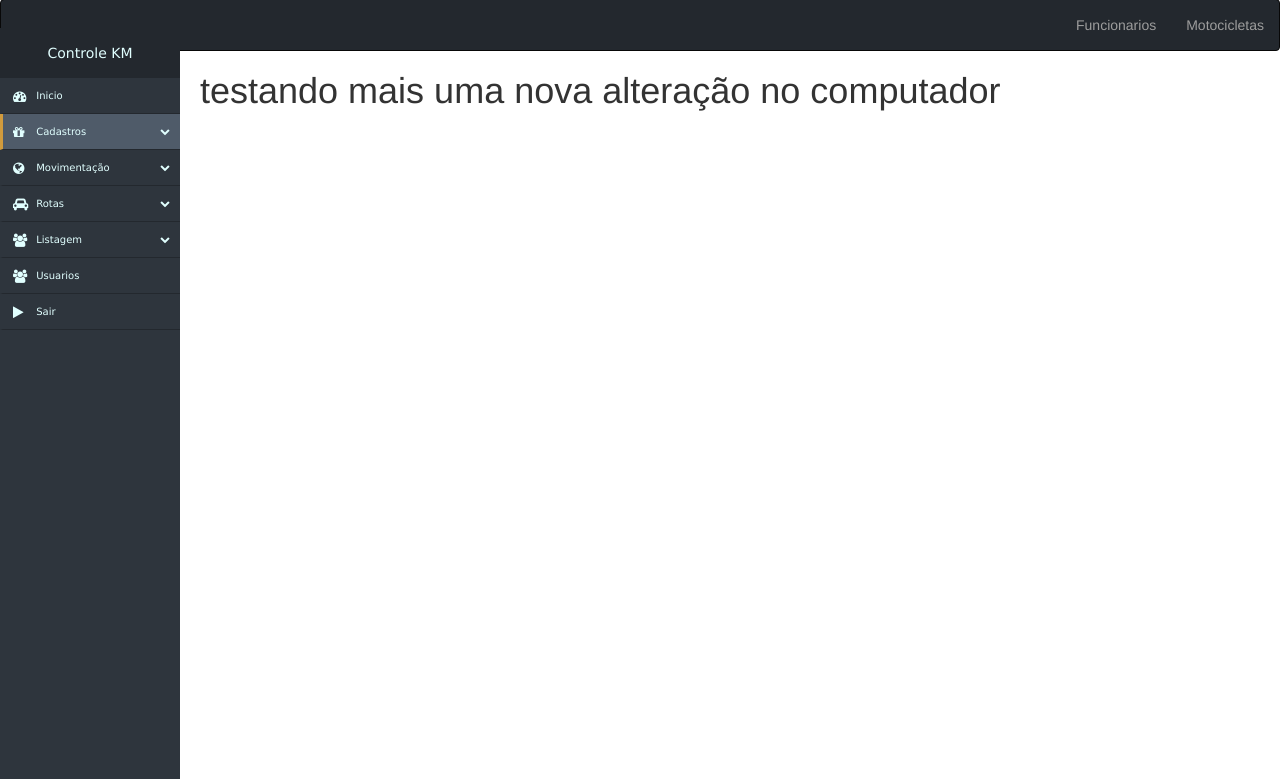
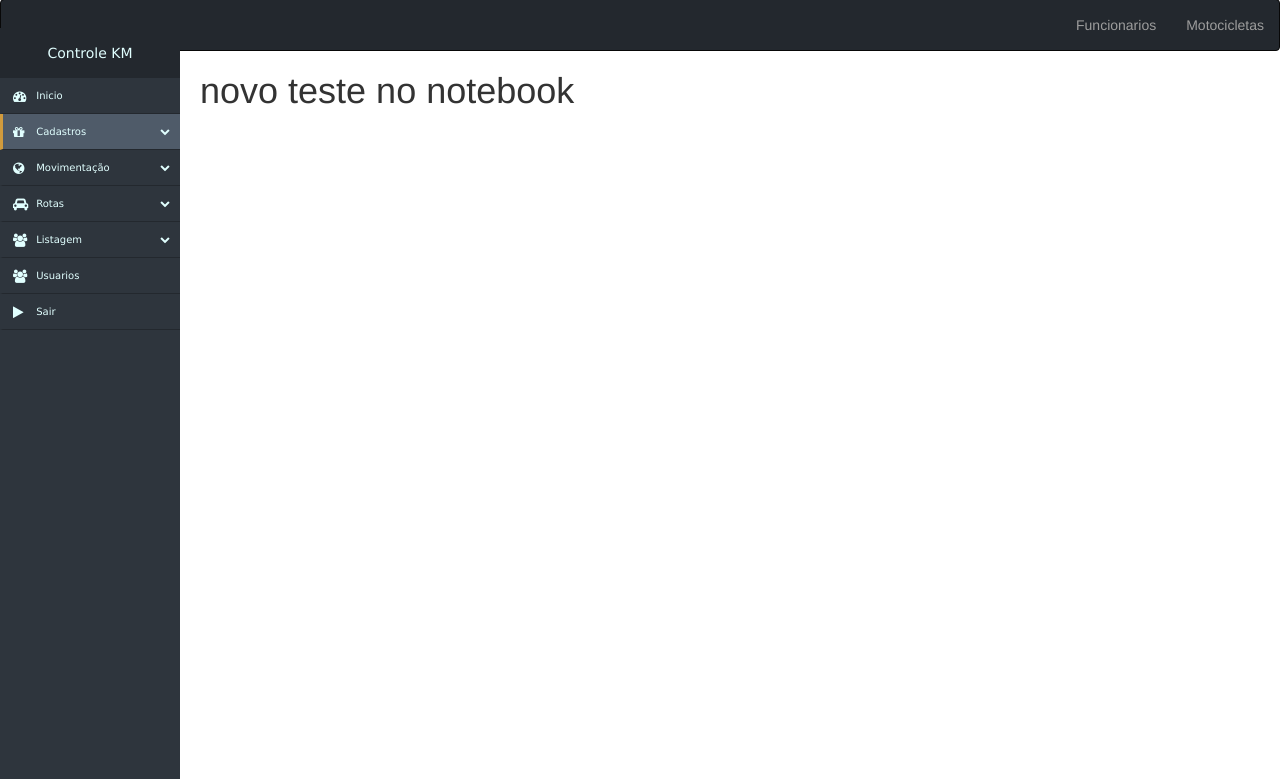
Before and after one commit to vitinsk/CONTROLE_KM, a PHP site: page /CONTROLE_KM/ in a window 1280 px wide. Shown: the part 21-800 px from the top of the page. Run offline with PHP 8.4, Linux system fonts and the light colour scheme; data that the repository does not hold is empty; some libraries are stand-ins or nearby versions.

Commit message:
novo teste no notebook

```diff
--- a/views/home.php
+++ b/views/home.php
@@ -1,4 +1,3 @@
 <?php echo $menssagem ?>
 
-<h1 style="padding-left: 200px;" > testando mais uma nova alteração no computador</h1>
->
+<h1 style="padding-left: 200px;" > novo teste no notebook</h1>
```
